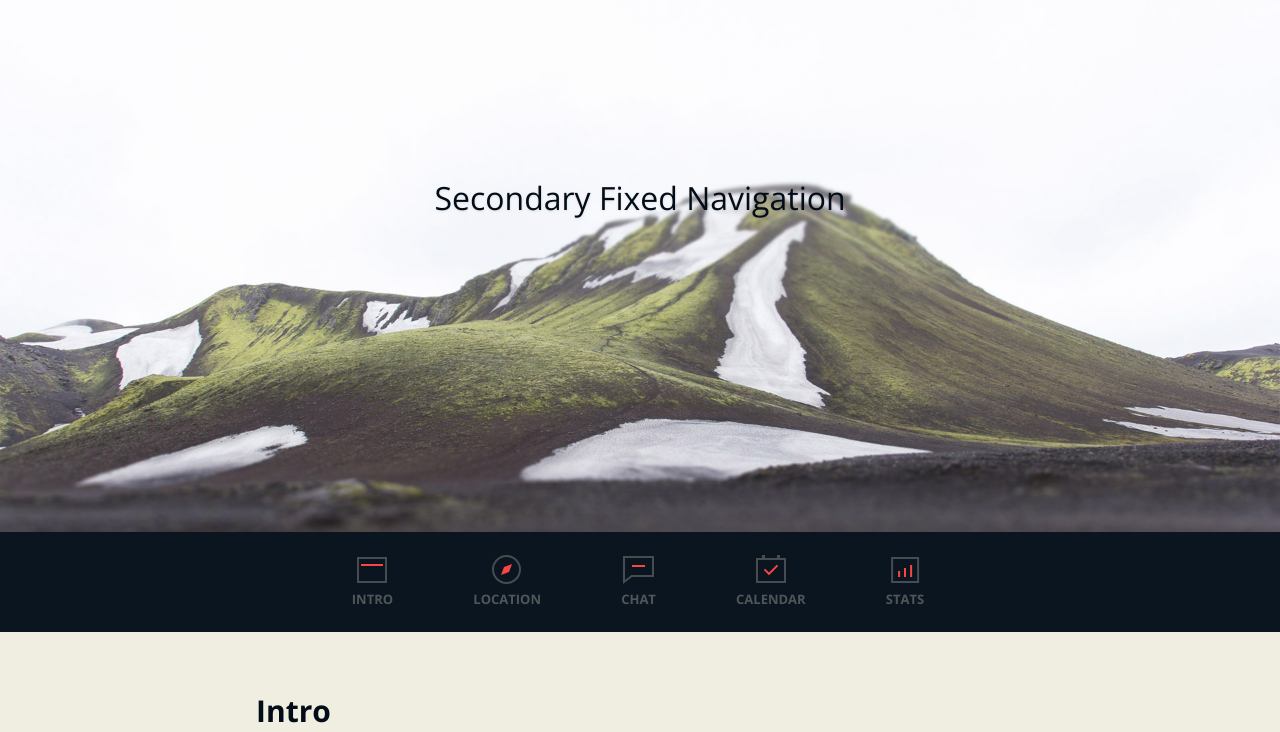
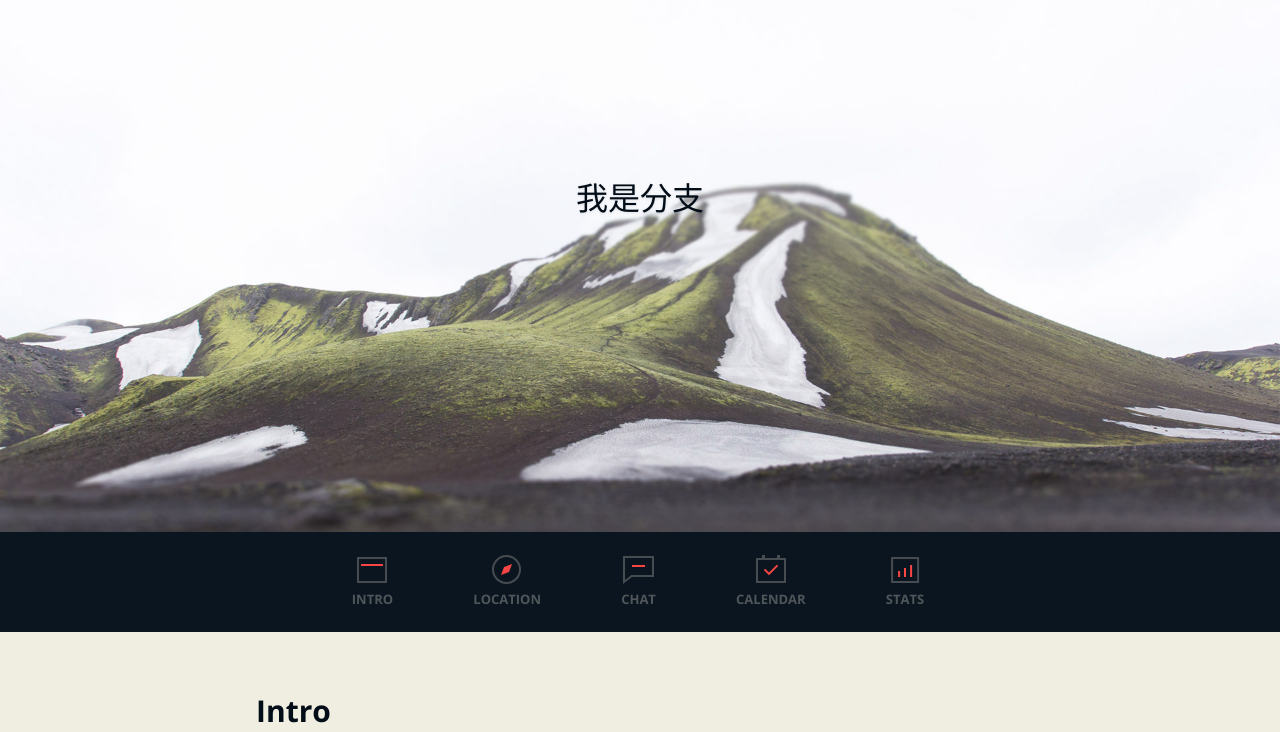
Before and after one commit to sunplayer08/sunplayer08.github.io, a plain HTML site: page index.html in a window 1280 px wide. Shown: the part 68-800 px from the top of the page. Drawn offline with nearby package versions, Linux system fonts and the light colour scheme.

Commit message:
修改名字

```diff
--- a/index.html
+++ b/index.html
@@ -18,7 +18,7 @@
 	</header>
 	<section id="cd-intro">
 		<div id="cd-intro-tagline">
-			<h1>Secondary Fixed Navigation</h1>
+			<h1>我是分支</h1>
 		</div> <!-- #cd-intro-tagline -->
 	</section> <!-- #cd-intro -->
 
```
